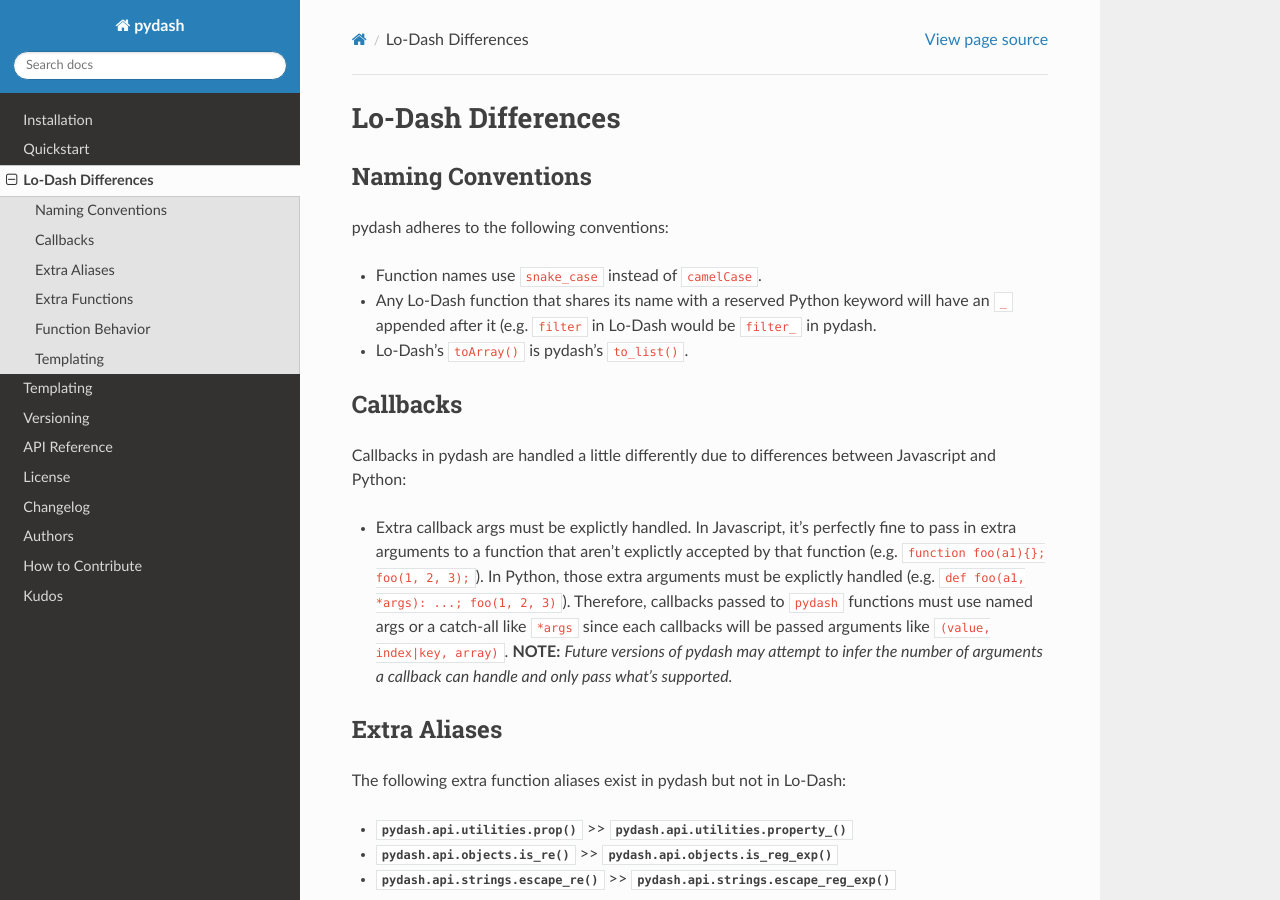
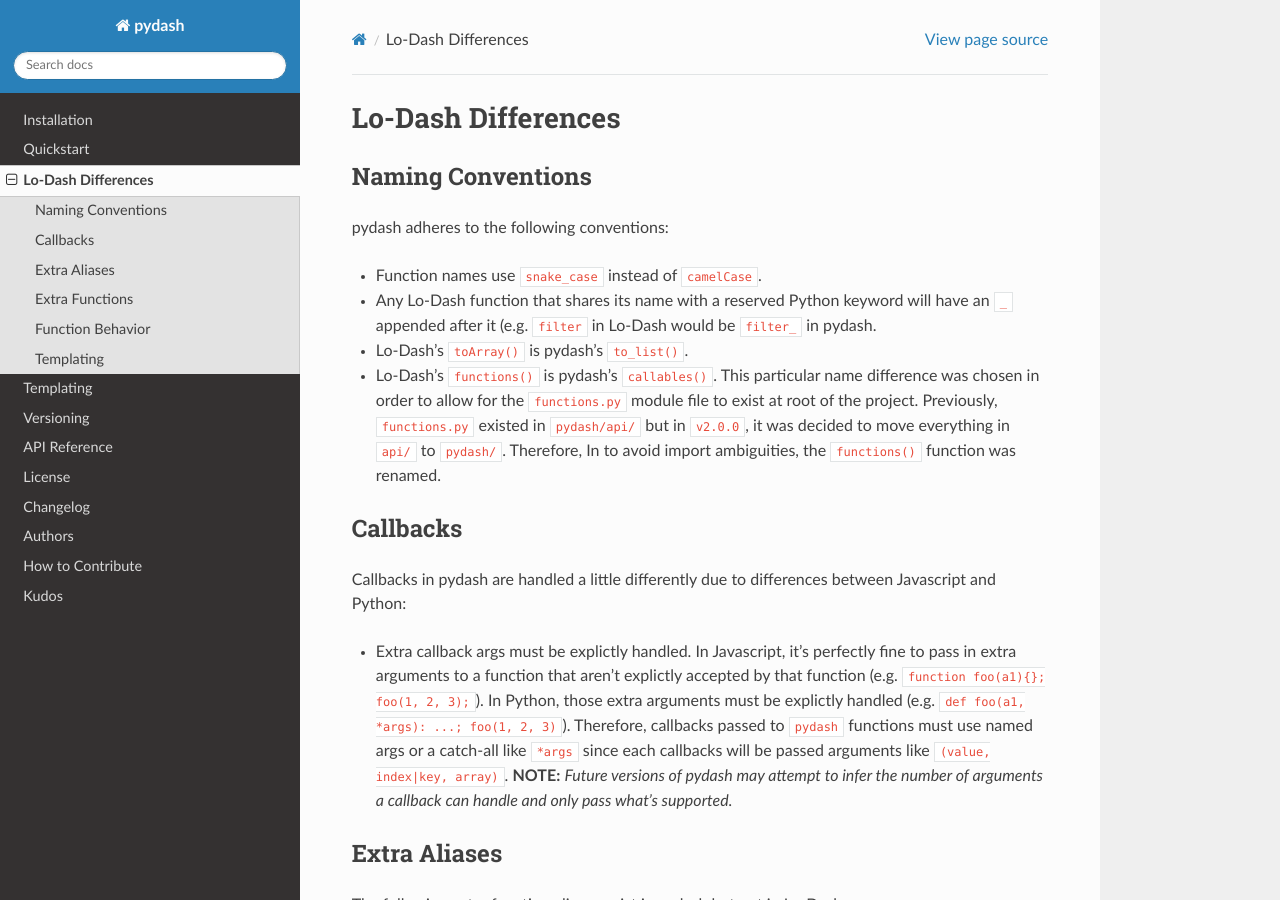
Before and after one commit to dgilland/pydash, a Sphinx documentation site: the page built from docs/differences.rst, in a window 1280 px wide and 900 px high. Built offline with Sphinx 7.4.7 and the Read the Docs theme 2.0.0, drawn with Linux system fonts in a browser that asks for light colours; the version number could not be read and is left out.

Commit message:
Add doc note about functions() rename to callables().

```diff
--- a/docs/differences.rst
+++ b/docs/differences.rst
@@ -10,6 +10,7 @@
 - Function names use ``snake_case`` instead of ``camelCase``.
 - Any Lo-Dash function that shares its name with a reserved Python keyword will have an ``_`` appended after it (e.g. ``filter`` in Lo-Dash would be ``filter_`` in pydash.
 - Lo-Dash's ``toArray()`` is pydash's ``to_list()``.
+- Lo-Dash's ``functions()`` is pydash's ``callables()``. This particular name difference was chosen in order to allow for the ``functions.py`` module file to exist at root of the project. Previously, ``functions.py`` existed in ``pydash/api/`` but in ``v2.0.0``, it was decided to move everything in ``api/`` to ``pydash/``. Therefore, In to avoid import ambiguities, the ``functions()`` function was renamed.
 
 
 Callbacks
```
